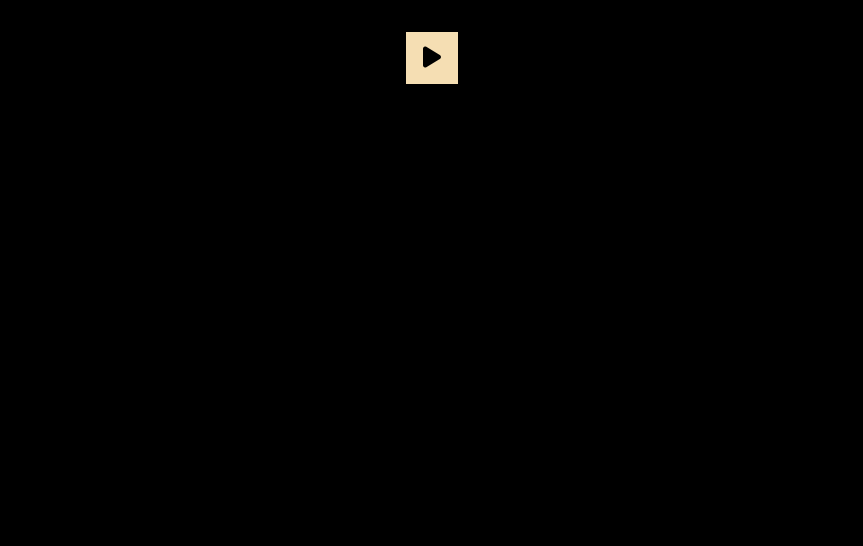
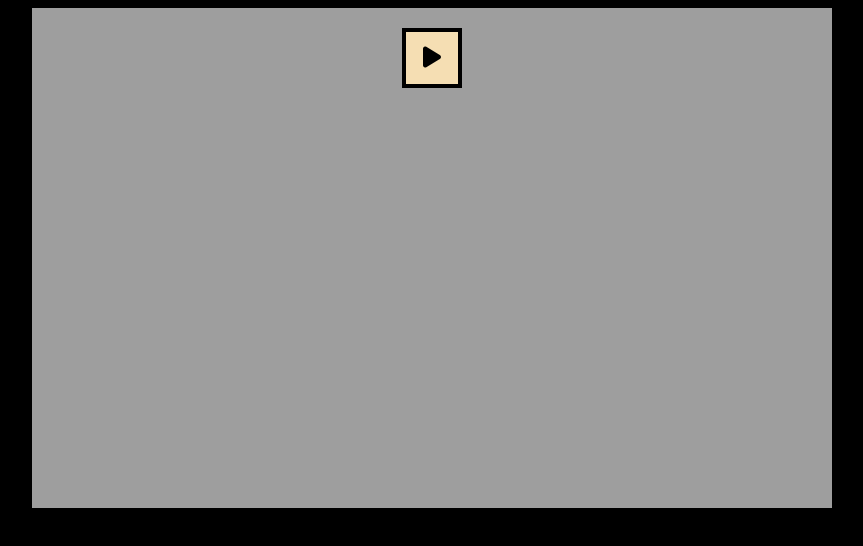
Before and after one commit to GyunHeee/carrot-game, a plain HTML site: page index.html in a window 1280 px wide. Shown: the whole page, without its empty margins (208-1071 px from the left). Drawn offline with Linux system fonts and the light colour scheme; the site is published under a folder, as on GitHub Pages, so addresses that start at the root find nothing.

Commit message:
background수정

```diff
--- a/style.css
+++ b/style.css
@@ -12,7 +12,7 @@ button {
 .game {
     display: flex;
     flex-direction: column;
-    background-image: url(/img/background.png);
+    background: url(./img/background.png);
     width: 800px;
     height: 500px;
     background-size: cover;
```
